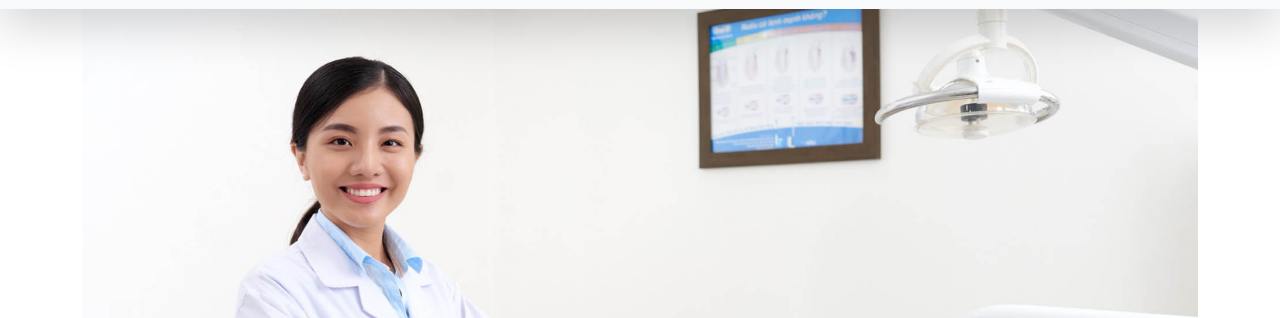
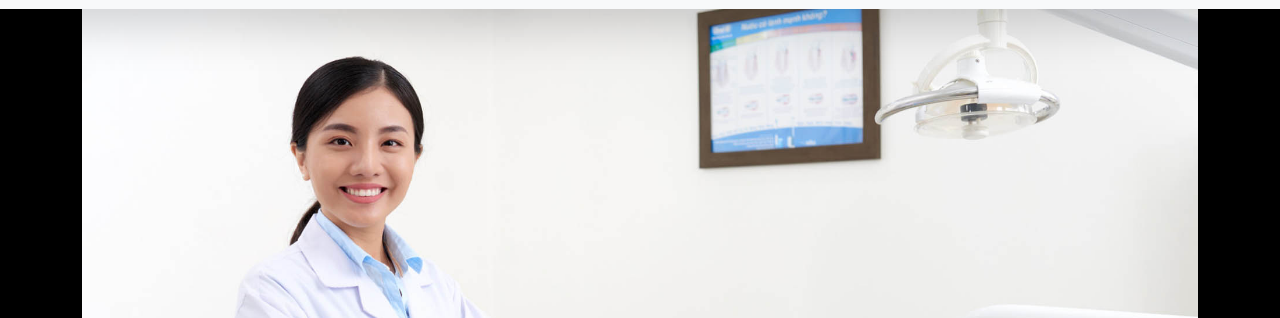
Before and after one commit to hari7261/Medi-Care-Hub, a plain HTML site: page index.html in a window 1280 px wide. Shown: the part 85-403 px from the top of the page. Drawn offline with nearby package versions, Linux system fonts and the light colour scheme.

Commit message:
Update index.html
Signed-off-by: HARIOM KUMAR PANDIT <138400713+hari7261@users.noreply.github.com>

```diff
--- a/index.html
+++ b/index.html
@@ -25,6 +25,12 @@
         <link href="css/owl.theme.default.min.css" rel="stylesheet">
 
         <link href="css/templatemo-medic-care.css" rel="stylesheet">
+        <style>
+            *{
+                background-color: black;
+                font-color:white;
+            }
+        </style>
 <!--
 
 -->
```
